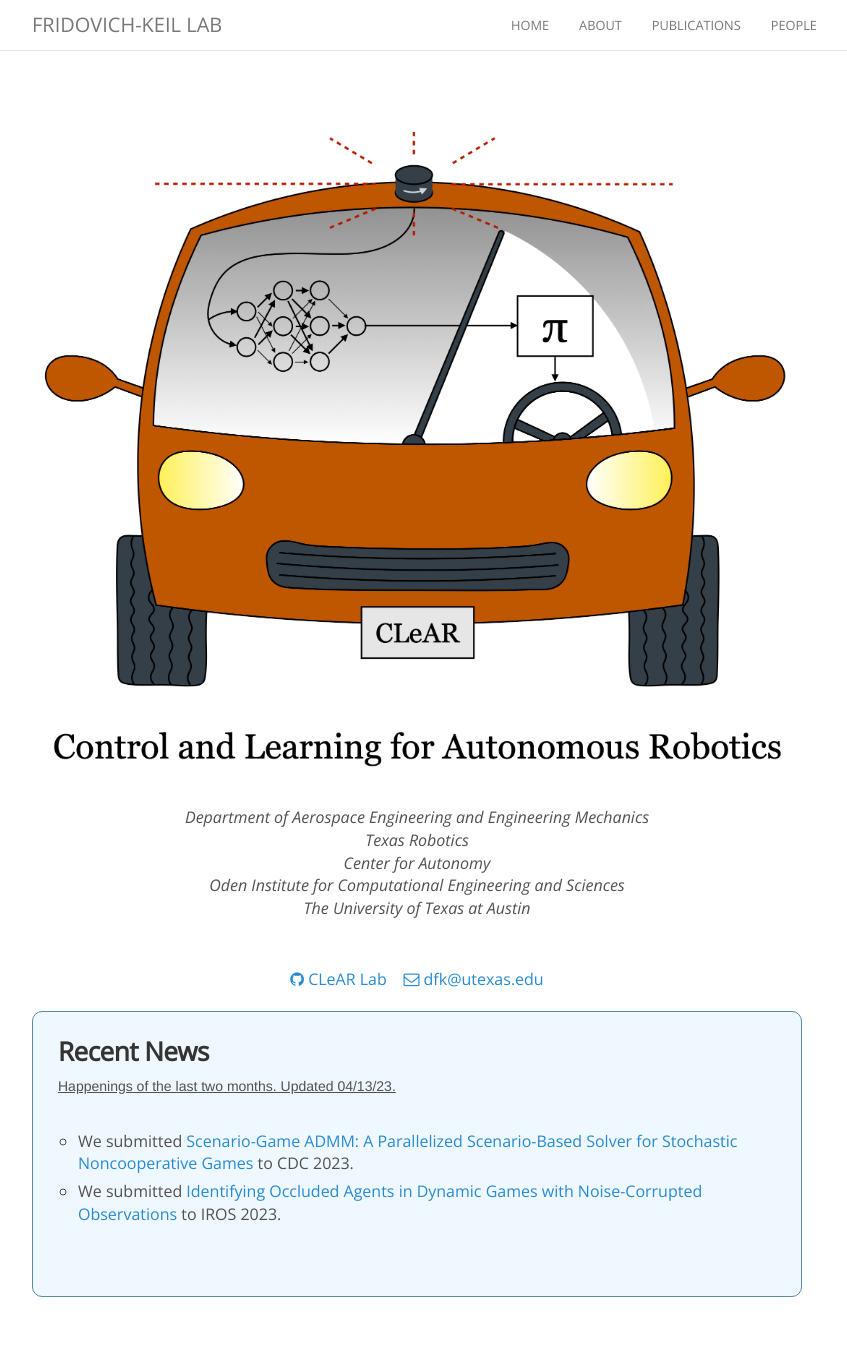
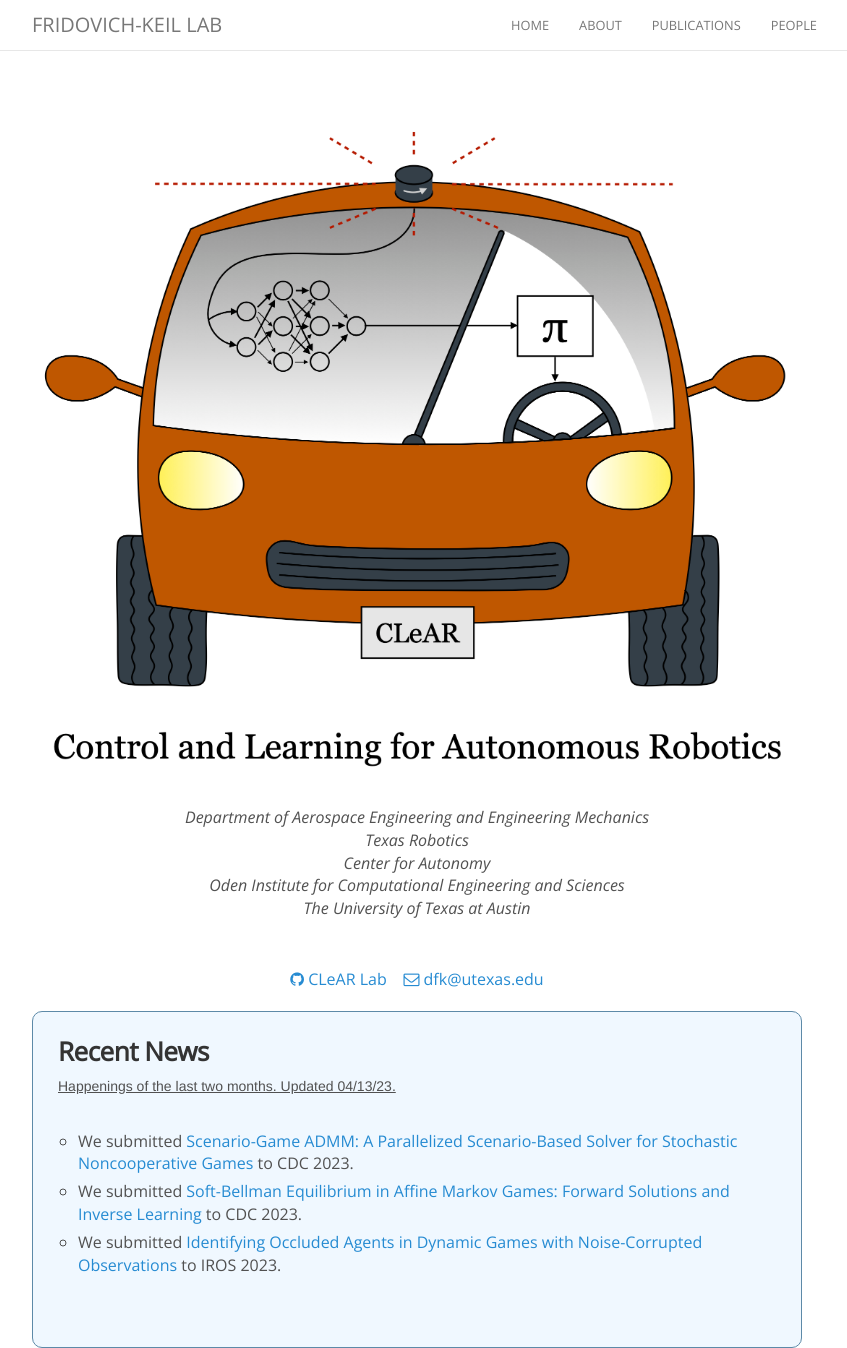
Before and after one commit to KordingLab/KordingLab.github.io, a Jekyll site: the page built from index.html, in a window 1280 px wide and 1348 px high. Shown: the whole window, without its empty margins (223-1070 px from the left). Built offline with Jekyll 4.4.1, drawn with Linux system fonts in a browser that asks for light colours; nearby versions of some CDN libraries; comment, search, counter and statistics services are not loaded.

Commit message:
adding soft bellman paper

```diff
--- a/_data/news.yml
+++ b/_data/news.yml
@@ -1,6 +1,10 @@
 - date: 2023-03-31
   details: >-
     We submitted <a href="https://arxiv.org/pdf/2304.01945.pdf">Scenario-Game ADMM: A Parallelized Scenario-Based Solver for Stochastic Noncooperative Games</a> to CDC 2023.
+
+- date: 2023-03-31
+  details: >-
+    We submitted <a href="https://arxiv.org/abs/2304.00163">Soft-Bellman Equilibrium in Affine Markov Games: Forward Solutions and Inverse Learning</a> to CDC 2023.
 
 - date: 2023-02-25
   details: >-
```
